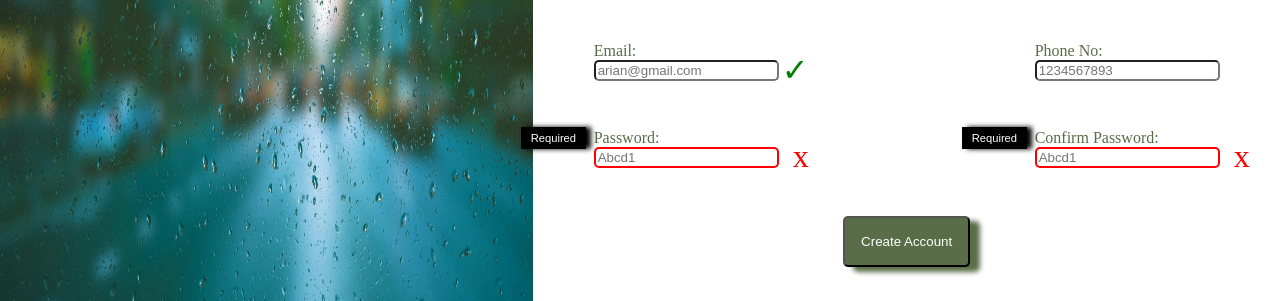
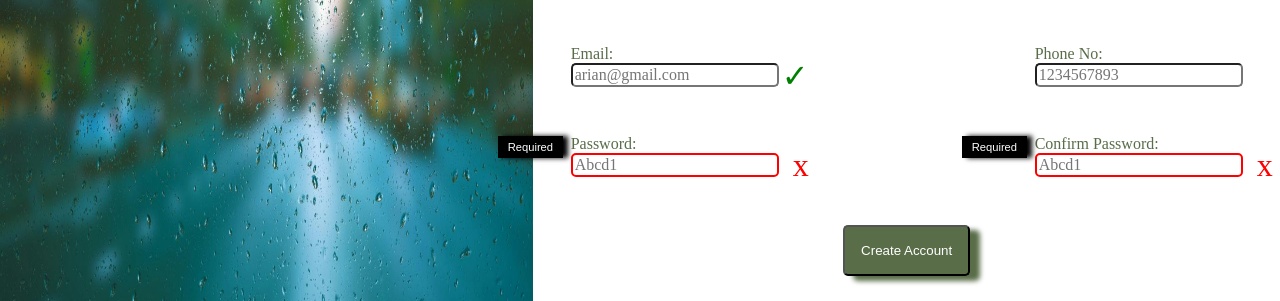
Before and after one commit to anandb104/SignUp-Form, a plain HTML site: page index.html in a window 1280 px wide. Shown: the part 358-659 px from the top of the page. Drawn offline with Linux system fonts and the light colour scheme; a web font is replaced by a local one.

Commit message:
Add font family to placeholder
Font family was added to placeholder and the input so that it inherits the size and font family from the parent.

```diff
--- a/styles.css
+++ b/styles.css
@@ -57,7 +57,9 @@ body{
     flex-direction: column;
     gap:2rem;
     font-size:1rem;
-    background-color:white
+    background-color:white;
+    margin-top: 1rem;
+    margin-bottom:1rem;
 }
 form{
     display:flex;
@@ -179,7 +181,10 @@ input:valid+span::before{
  }
  input{
     border-radius: 5px;
+    font-family:inherit;
+    font-size:100%;
+
  }
- input::placeholder{
-font-family: inherit;
- }
+input:placeholder-shown{
+    font-family:inherit;
+}
```
